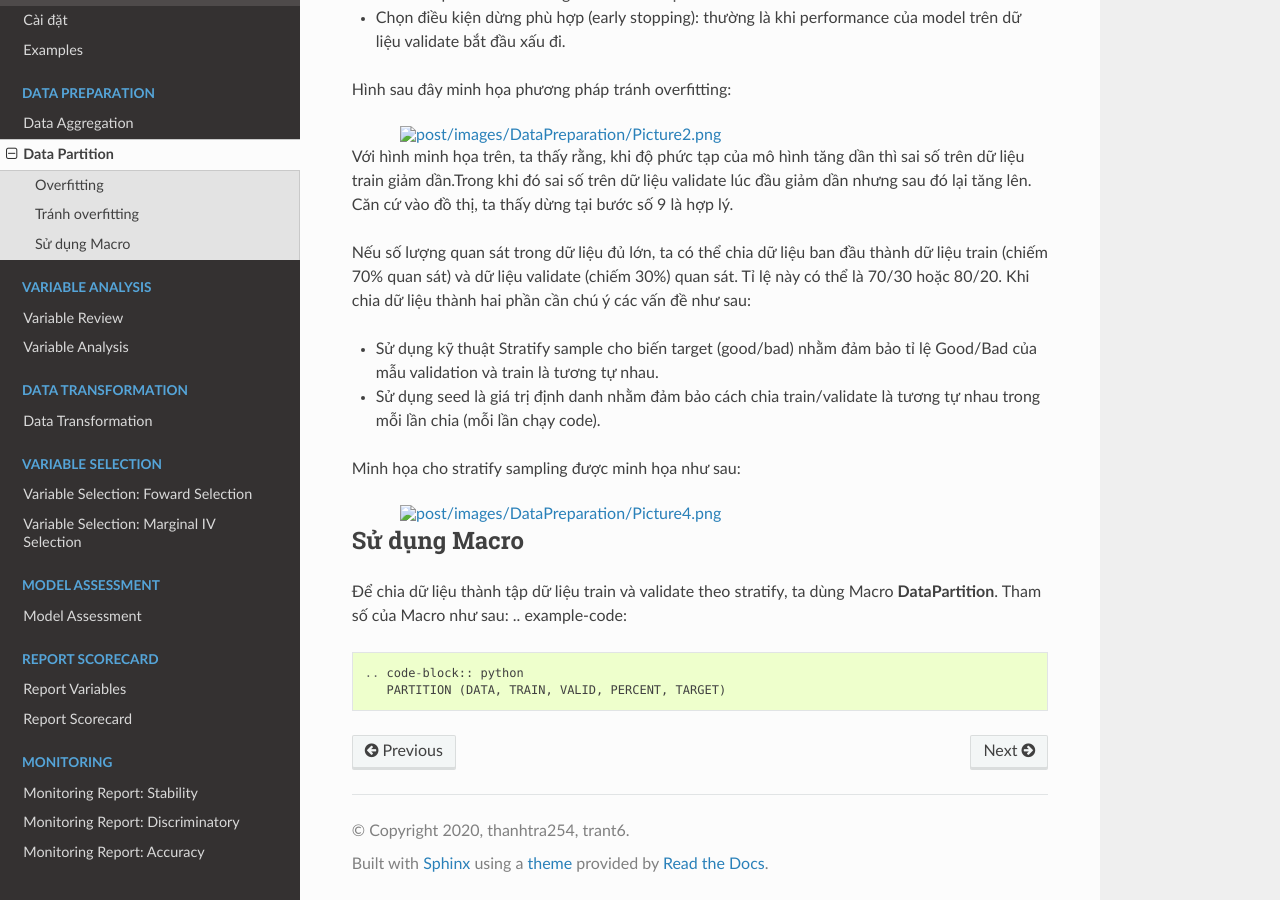
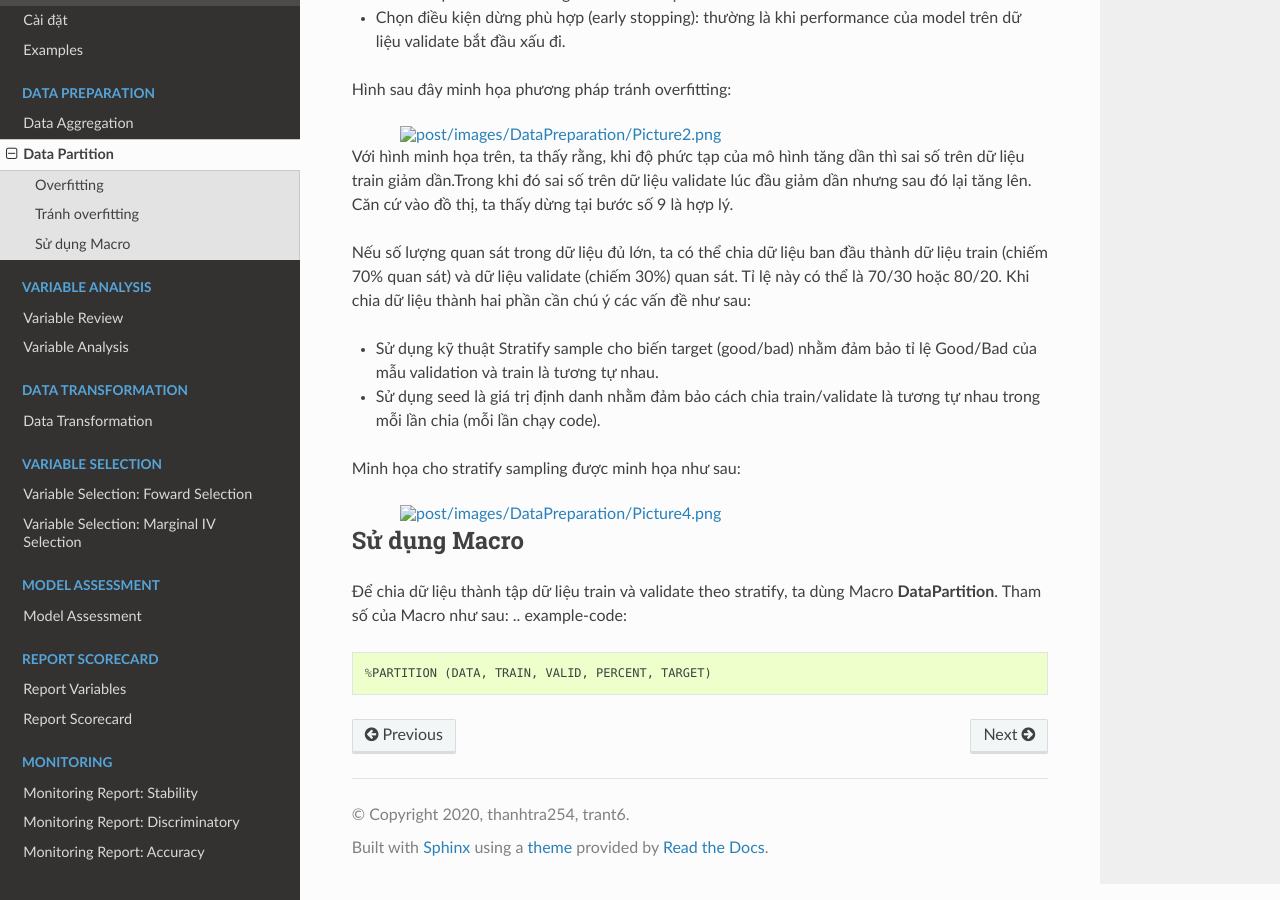
Before and after one commit to thanhtra254/SMCS, a Sphinx documentation site: the page built from docs/post/DataPartition.rst, in a window 1280 px wide and 900 px high, scrolled down 669 px. Built offline with Sphinx 7.4.7 and the Read the Docs theme 2.0.0, drawn with Linux system fonts in a browser that asks for light colours; comment, search, counter and statistics services are not loaded.

Commit message:
Update DataPartition.rst

```diff
--- a/docs/post/DataPartition.rst
+++ b/docs/post/DataPartition.rst
@@ -55,5 +55,4 @@ Sử dụng Macro
 
 Để chia dữ liệu thành tập dữ liệu train và validate theo stratify, ta dùng Macro **DataPartition**. Tham số của Macro như sau:
 .. example-code::
-   .. code-block:: python
-      PARTITION (DATA, TRAIN, VALID, PERCENT, TARGET)
+   %PARTITION (DATA, TRAIN, VALID, PERCENT, TARGET)
```
